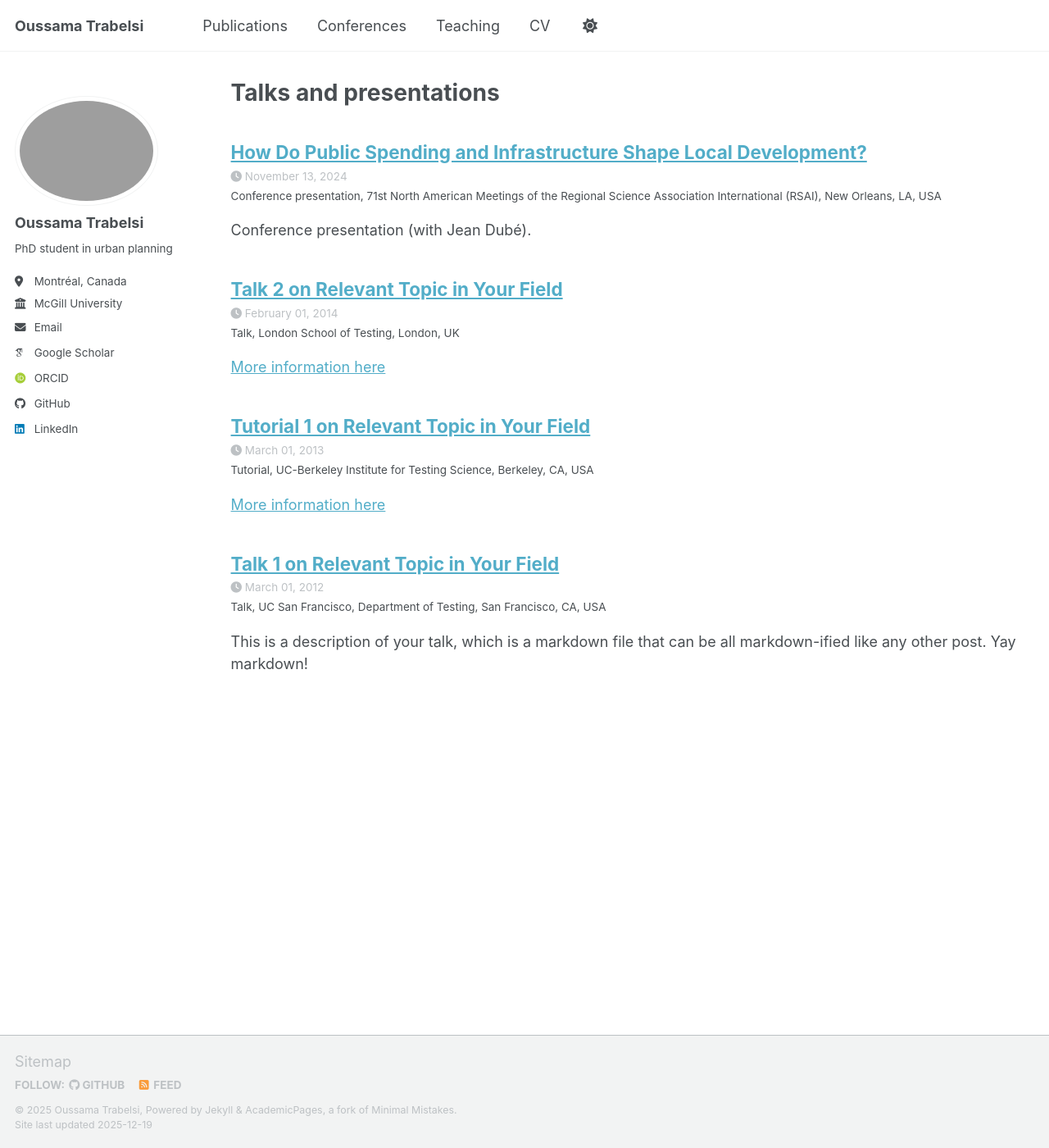
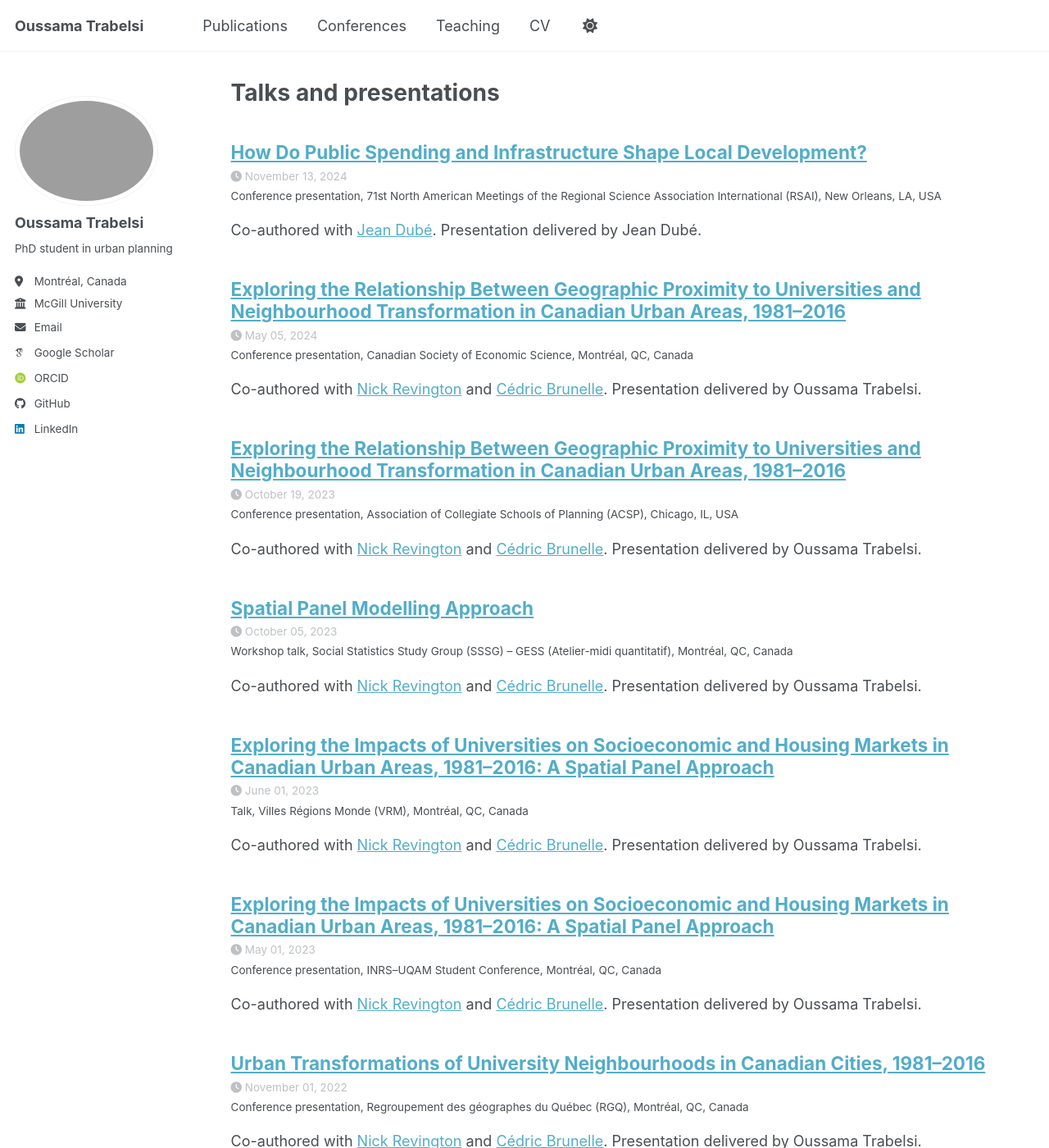
Before and after one commit to OussemaTrabelsi98/oussematrabelsi98.github.io, a Jekyll site: the page built from _pages/talks.html, in a window 1280 px wide and 1400 px high. Shown: the whole window at 82% size. Built offline with Jekyll 4.4.1, drawn with Linux system fonts in a browser that asks for light colours; some web fonts are replaced; a script bundle is joined from its source files by our own code; library files that are not in the unit come from our copies.

Commit message:
talks updates

```diff
--- a/_talks/2012-03-01-talk-1.md
+++ /dev/null
@@ -1,11 +0,0 @@
----
-title: "Talk 1 on Relevant Topic in Your Field"
-collection: talks
-type: "Talk"
-permalink: /talks/2012-03-01-talk-1
-venue: "UC San Francisco, Department of Testing"
-date: 2012-03-01
-location: "San Francisco, CA, USA"
----
-
-This is a description of your talk, which is a markdown file that can be all markdown-ified like any other post. Yay markdown!
--- a/_talks/2013-03-01-tutorial-1.md
+++ /dev/null
@@ -1,13 +0,0 @@
----
-title: "Tutorial 1 on Relevant Topic in Your Field"
-collection: talks
-type: "Tutorial"
-permalink: /talks/2013-03-01-tutorial-1
-venue: "UC-Berkeley Institute for Testing Science"
-date: 2013-03-01
-location: "Berkeley, CA, USA"
----
-
-[More information here](http://exampleurl.com)
-
-This is a description of your tutorial, note the different field in type. This is a markdown files that can be all markdown-ified like any other post. Yay markdown!
--- a/_talks/2014-02-01-talk-2.md
+++ /dev/null
@@ -1,13 +0,0 @@
----
-title: "Talk 2 on Relevant Topic in Your Field"
-collection: talks
-type: "Talk"
-permalink: /talks/2014-02-01-talk-2
-venue: "London School of Testing"
-date: 2014-02-01
-location: "London, UK"
----
-
-[More information here](http://example2.com)
-
-This is a description of your talk, which is a markdown files that can be all markdown-ified like any other post. Yay markdown!
--- a/_talks/Conference_1.md
+++ b/_talks/Conference_1.md
@@ -8,4 +8,4 @@ date: 2024-11-13
 location: "New Orleans, LA, USA"
 ---
 
-Conference presentation (with Jean Dubé).
+Co-authored with [Jean Dubé](https://esad.faaad.ulaval.ca/personnel/professeurs/jean-dube). Presentation delivered by Jean Dubé.
--- /dev/null
+++ b/_talks/Conference_2.md
@@ -0,0 +1,11 @@
+---
+title: "Exploring the Relationship Between Geographic Proximity to Universities and Neighbourhood Transformation in Canadian Urban Areas, 1981–2016"
+collection: talks
+type: "Conference presentation"
+permalink: /talks/2024-05-05-universities-neighbourhood-change-scse
+venue: "Canadian Society of Economic Science"
+date: 2024-05-05
+location: "Montréal, QC, Canada"
+---
+
+Co-authored with [Nick Revington](https://inrs.ca/en/research/professors/nick-revington/) and [Cédric Brunelle](https://inrs.ca/la-recherche/professeurs/cedric-brunelle/). Presentation delivered by Oussama Trabelsi.
--- /dev/null
+++ b/_talks/Conference_3.md
@@ -0,0 +1,11 @@
+---
+title: "Exploring the Relationship Between Geographic Proximity to Universities and Neighbourhood Transformation in Canadian Urban Areas, 1981–2016"
+collection: talks
+type: "Conference presentation"
+permalink: /talks/2023-10-19-universities-neighbourhood-change-acsp
+venue: "Association of Collegiate Schools of Planning (ACSP)"
+date: 2023-10-19
+location: "Chicago, IL, USA"
+---
+
+Co-authored with [Nick Revington](https://inrs.ca/en/research/professors/nick-revington/) and [Cédric Brunelle](https://inrs.ca/la-recherche/professeurs/cedric-brunelle/). Presentation delivered by Oussama Trabelsi.
--- /dev/null
+++ b/_talks/Conference_4.md
@@ -0,0 +1,11 @@
+---
+title: "Spatial Panel Modelling Approach"
+collection: talks
+type: "Workshop talk"
+permalink: /talks/2023-10-05-spatial-panel-modelling-sssg-gess
+venue: "Social Statistics Study Group (SSSG) – GESS (Atelier-midi quantitatif)"
+date: 2023-10-05
+location: "Montréal, QC, Canada"
+---
+
+Co-authored with [Nick Revington](https://inrs.ca/en/research/professors/nick-revington/) and [Cédric Brunelle](https://inrs.ca/la-recherche/professeurs/cedric-brunelle/). Presentation delivered by Oussama Trabelsi.
--- /dev/null
+++ b/_talks/Conference_5.md
@@ -0,0 +1,11 @@
+---
+title: "Exploring the Impacts of Universities on Socioeconomic and Housing Markets in Canadian Urban Areas, 1981–2016: A Spatial Panel Approach"
+collection: talks
+type: "Talk"
+permalink: /talks/2023-06-01-universities-socioeconomic-housing-vrm
+venue: "Villes Régions Monde (VRM)"
+date: 2023-06-01
+location: "Montréal, QC, Canada"
+---
+
+Co-authored with [Nick Revington](https://inrs.ca/en/research/professors/nick-revington/) and [Cédric Brunelle](https://inrs.ca/la-recherche/professeurs/cedric-brunelle/). Presentation delivered by Oussama Trabelsi.
--- /dev/null
+++ b/_talks/Conference_6.md
@@ -0,0 +1,11 @@
+---
+title: "Exploring the Impacts of Universities on Socioeconomic and Housing Markets in Canadian Urban Areas, 1981–2016: A Spatial Panel Approach"
+collection: talks
+type: "Conference presentation"
+permalink: /talks/2023-05-01-universities-socioeconomic-housing-inrs-uqam-student-conference
+venue: "INRS–UQAM Student Conference"
+date: 2023-05-01
+location: "Montréal, QC, Canada"
+---
+
+Co-authored with [Nick Revington](https://inrs.ca/en/research/professors/nick-revington/) and [Cédric Brunelle](https://inrs.ca/la-recherche/professeurs/cedric-brunelle/). Presentation delivered by Oussama Trabelsi.
--- /dev/null
+++ b/_talks/Conference_7.md
@@ -0,0 +1,11 @@
+---
+title: "Urban Transformations of University Neighbourhoods in Canadian Cities, 1981–2016"
+collection: talks
+type: "Conference presentation"
+permalink: /talks/2022-11-01-university-neighbourhood-transformations-rgq
+venue: "Regroupement des géographes du Québec (RGQ)"
+date: 2022-11-01
+location: "Montréal, QC, Canada"
+---
+
+Co-authored with [Nick Revington](https://inrs.ca/en/research/professors/nick-revington/) and [Cédric Brunelle](https://inrs.ca/la-recherche/professeurs/cedric-brunelle/). Presentation delivered by Oussama Trabelsi.
```
